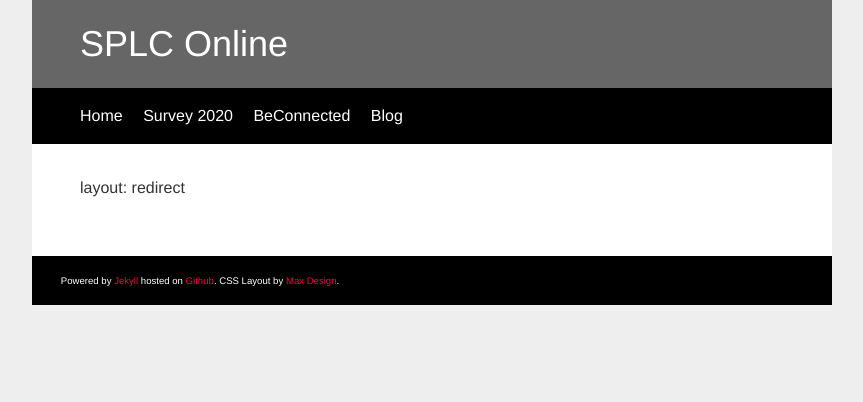
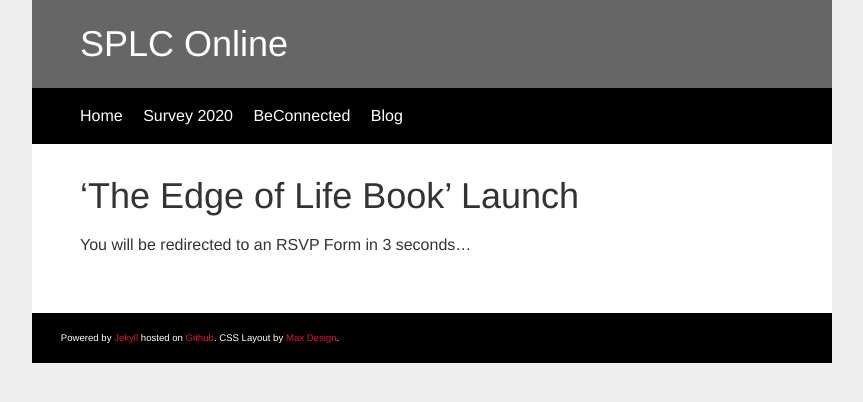
Before and after one commit to auxellbs/splconline.github.io, a Jekyll site: the page built from edgeoflife/index.md, in a window 1280 px wide. Shown: the top 402 px of the page, without its empty margins (208-1071 px from the left). Built offline with Jekyll 4.4.1, drawn with Linux system fonts in a browser that asks for light colours; our own code applies the rules of GitHub Pages for plain Markdown files.

Commit message:
Update index.md

```diff
--- a/edgeoflife/index.md
+++ b/edgeoflife/index.md
@@ -1 +1,6 @@
+---
 layout: redirect
+title: The Edge of Life
+---
+# 'The Edge of Life Book' Launch
+You will be redirected to an RSVP Form in 3 seconds...
```
